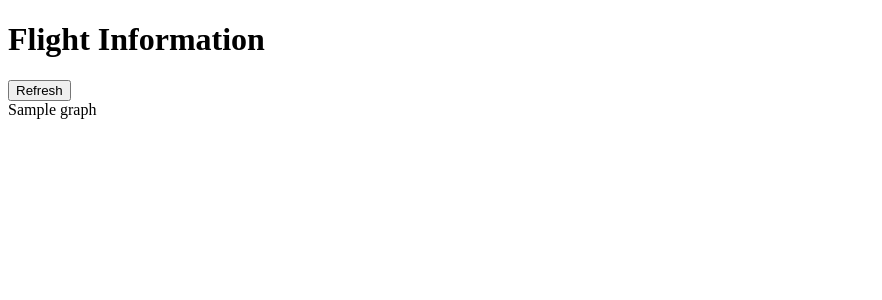
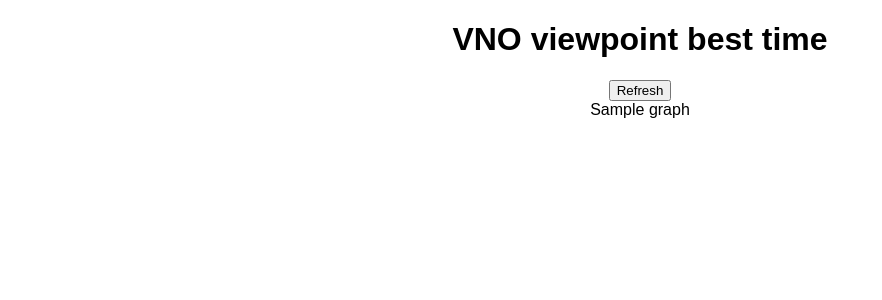
Before and after one commit to Kodotautas/Data-Engineering, a Flask app: template 6_Best_time_watch_airplanes_in_vno/templates/flight_info.html in a window 1280 px wide. Shown: the top 300 px of the page, without its empty margins (0-882 px from the left). Run offline with Flask 3, Linux system fonts and the light colour scheme; the template is opened without the code that fills it: most values are stand-ins (such as "Sample title", 1, 10 or a date in 2020); parts of the project's set-up code (start-up, migrations or seed data) failed here and were passed over; some libraries are stand-ins or nearby versions.

Commit message:
added table

```diff
--- a/6_Best_time_watch_airplanes_in_vno/app.py
+++ b/6_Best_time_watch_airplanes_in_vno/app.py
@@ -1,9 +1,11 @@
 import plotly.express as px
 import plotly.graph_objects as go
 from plotly.offline import plot
+import numpy as np
 
 from flask import Flask, render_template
 from helpers.flights_data import FlightData
+import colorlover as cl
 
 app = Flask(__name__)
 
@@ -12,11 +14,31 @@ flights = FlightData('EYVI').group_flights_by_final_time()
 
 @app.route('/')
 def flights_table():
+    # Create a color scale
+    color_scale = cl.scales['9']['seq']['Blues']
+
+    # Normalize the 'Count' values to the range of the color scale
+    normalized_counts = np.interp(flights['count'], (min(flights['count']), max(flights['count'])), (0, len(color_scale) - 1))
+
+    # Map the normalized 'Count' values to the color scale
+    colors = [color_scale[int(i)] for i in normalized_counts]
+
     # Create a table of flight destinations
     fig = go.Figure(data=[go.Table(
-        header=dict(values=['Final Time', 'Count']),
-        cells=dict(values=[flights['final_time'], flights['count']])
+        header=dict(values=['Datetime', 'Planes count']),
+        cells=dict(values=[flights['final_time'], flights['count']],
+                   fill_color=[['white'], colors])
     )])
+
+    # Calculate the height of the table based on the number of rows
+    row_height = 30  # Set the height of each row in pixels
+    num_rows = len(flights['final_time'])
+    table_height = row_height * num_rows
+
+    # Set the height of the table and disable scrolling
+    fig.update_layout(height=table_height, margin=dict(l=30, r=30, t=30, b=30))
+    fig.update_yaxes(visible=False, showticklabels=False)
+
     graph = plot(fig, output_type='div')
 
     return render_template('flight_info.html', flights=flights, graph=graph)
--- a/6_Best_time_watch_airplanes_in_vno/helpers/flights_data.py
+++ b/6_Best_time_watch_airplanes_in_vno/helpers/flights_data.py
@@ -54,10 +54,7 @@ def run():
 
     airport_code = 'EYVI'
     fd = FlightData(airport_code)
-    # flights = fd.concat_arrivals_departures()
-    # flights.to_csv(f'{airport_code}_flights_raw.csv', index=False)
     flights = fd.group_flights_by_final_time()
-    flights.to_csv(f'{airport_code}_flights.csv', index=False)
     print(f'Flights in {airport_code} airport: {len(flights)}')
 
     print(f'Done in {time.time() - start_time} seconds')
--- a/6_Best_time_watch_airplanes_in_vno/templates/flight_info.html
+++ b/6_Best_time_watch_airplanes_in_vno/templates/flight_info.html
@@ -4,13 +4,43 @@
     <title>VNO Best time</title>
     <!-- Add Plotly dependencies -->
     <script src="https://cdn.plot.ly/plotly-latest.min.js"></script>
+    <style>
+        /* Default styles */
+        body {
+            margin: 0;
+            padding: 0;
+            font-family: Arial, sans-serif;
+        }
+        h1 {
+            text-align: center;
+        }
+        button {
+            display: block;
+            margin: 0 auto;
+        }
+        .graph-container {
+            display: flex;
+            justify-content: center;
+            width: 100%;
+        }
+        .graph-container > div {
+            margin: auto;
+        }
+        /* Media queries */
+        @media only screen and (max-width: 768px) {
+            /* Adjust styles for screens smaller than 768px */
+            .graph-container > div {
+                max-height: 300px;
+            }
+        }
+    </style>
 </head>
 <body>
-    <h1>Flight Information</h1>
+    <h1>VNO viewpoint best time</h1>
     <button onclick="location.reload();">Refresh</button>
 
     <!-- Display the Plotly chart -->
-    <div>
+    <div class="graph-container">
         {{ graph | safe }}
     </div>
 </body>
```
